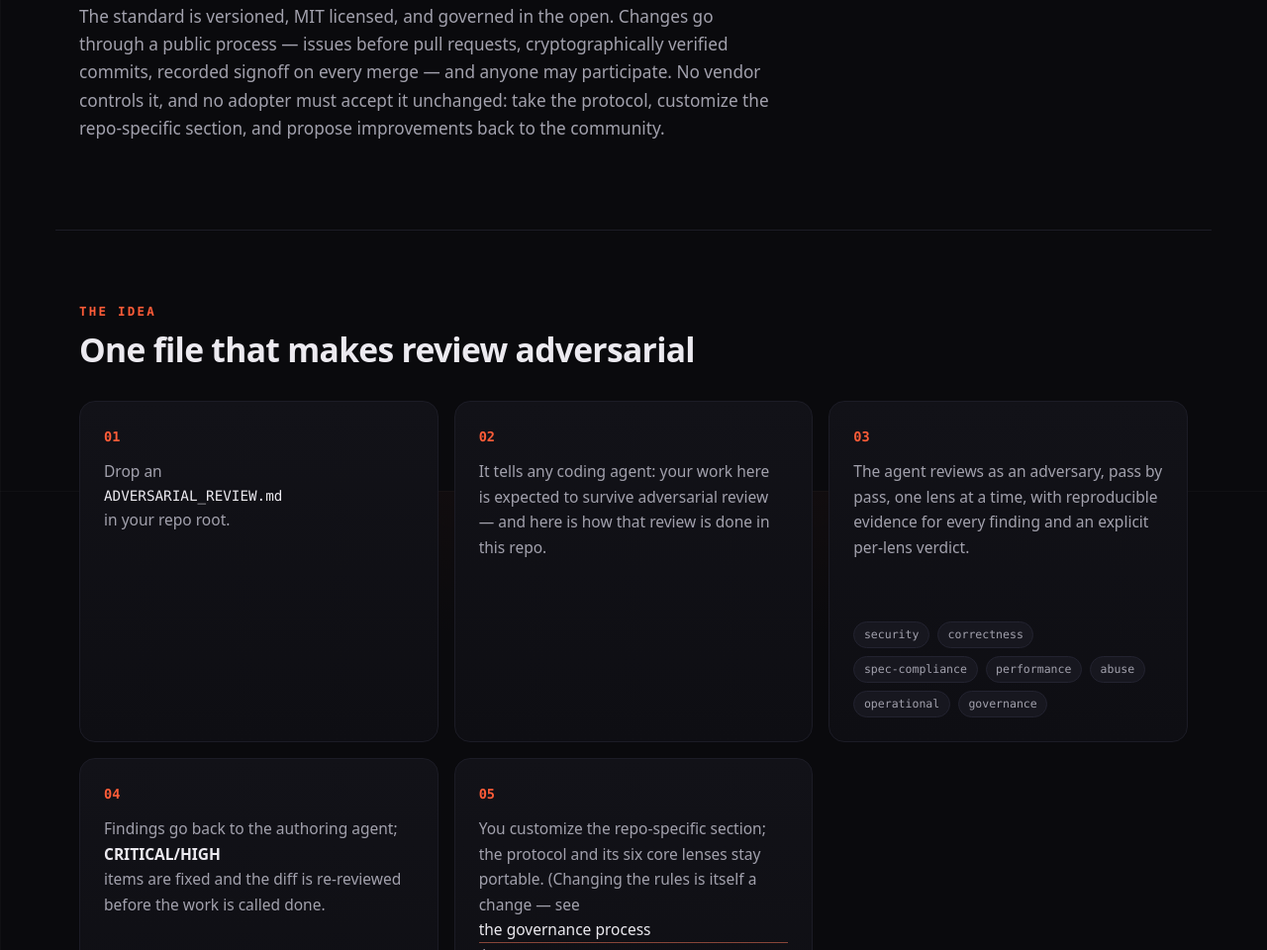
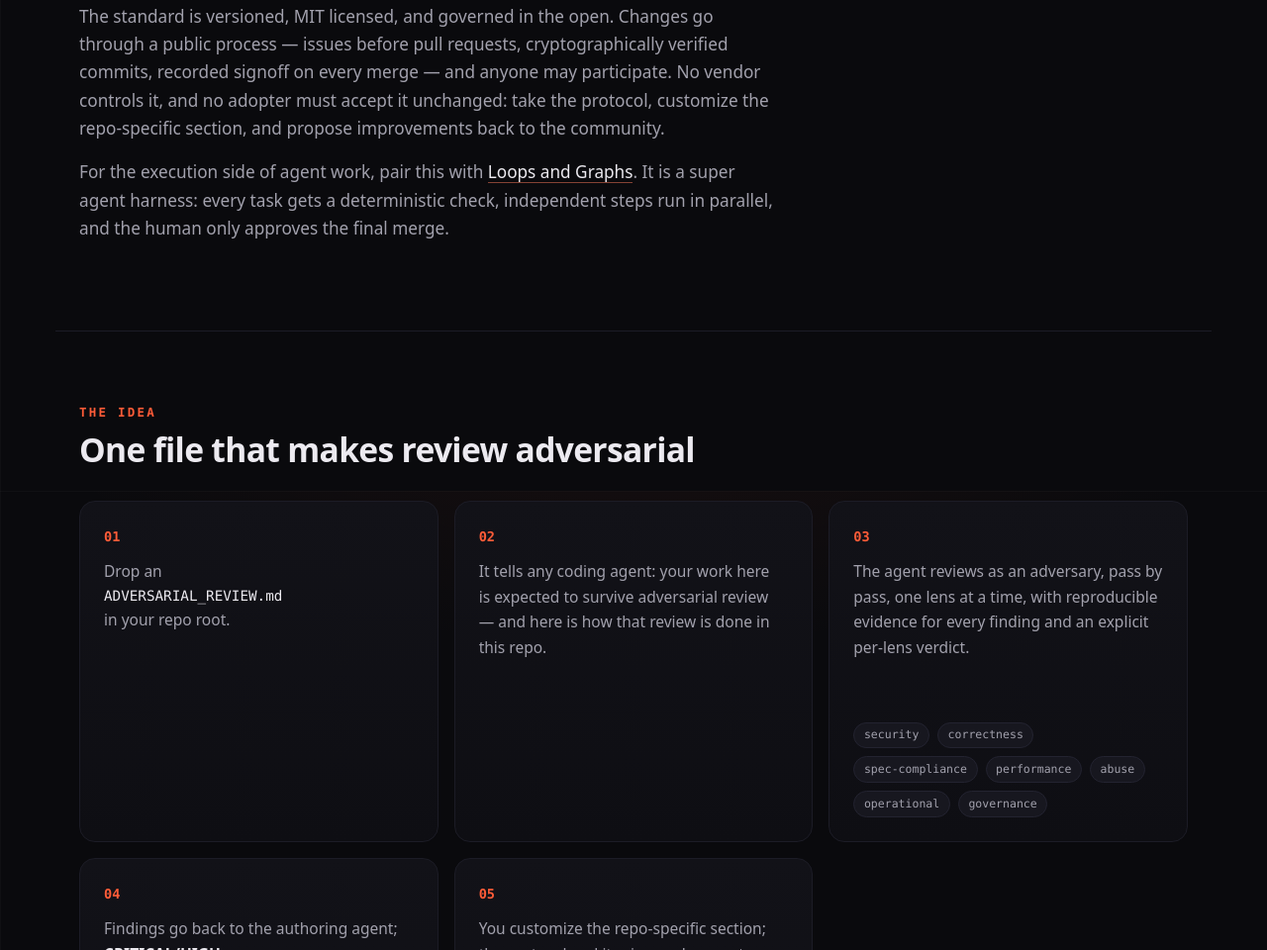
Before and after one commit to awdemos/adversarial-review, a plain HTML site: page index.html in a window 1280 px wide. Shown: the part 1104-2064 px from the top of the page at 99% size. Drawn offline with Linux system fonts and the light colour scheme.

Commit message:
Add Loops and Graphs cross-link as super agent harness

```diff
--- a/index.html
+++ b/index.html
@@ -710,6 +710,10 @@
     anyone may participate. No vendor controls it, and no adopter must accept
     it unchanged: take the protocol, customize the repo-specific section, and
     propose improvements back to the community.</p>
+
+    <p class="prose">For the execution side of agent work, pair this with <a href="https://loopsandgraphs.dev/">Loops and Graphs</a>.
+    It is a super agent harness: every task gets a deterministic check, independent steps run in parallel,
+    and the human only approves the final merge.</p>
   </section>
 
   <!-- ===================== the idea ===================== -->
```
